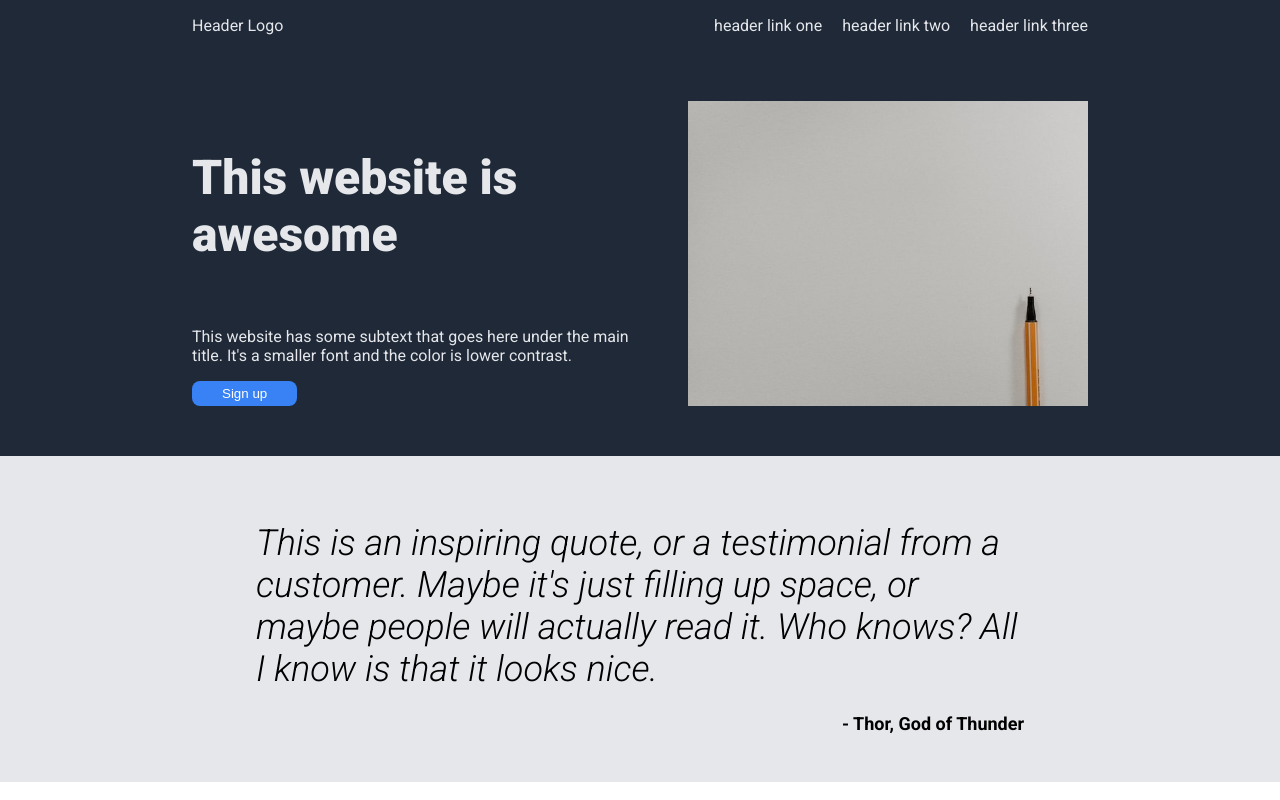
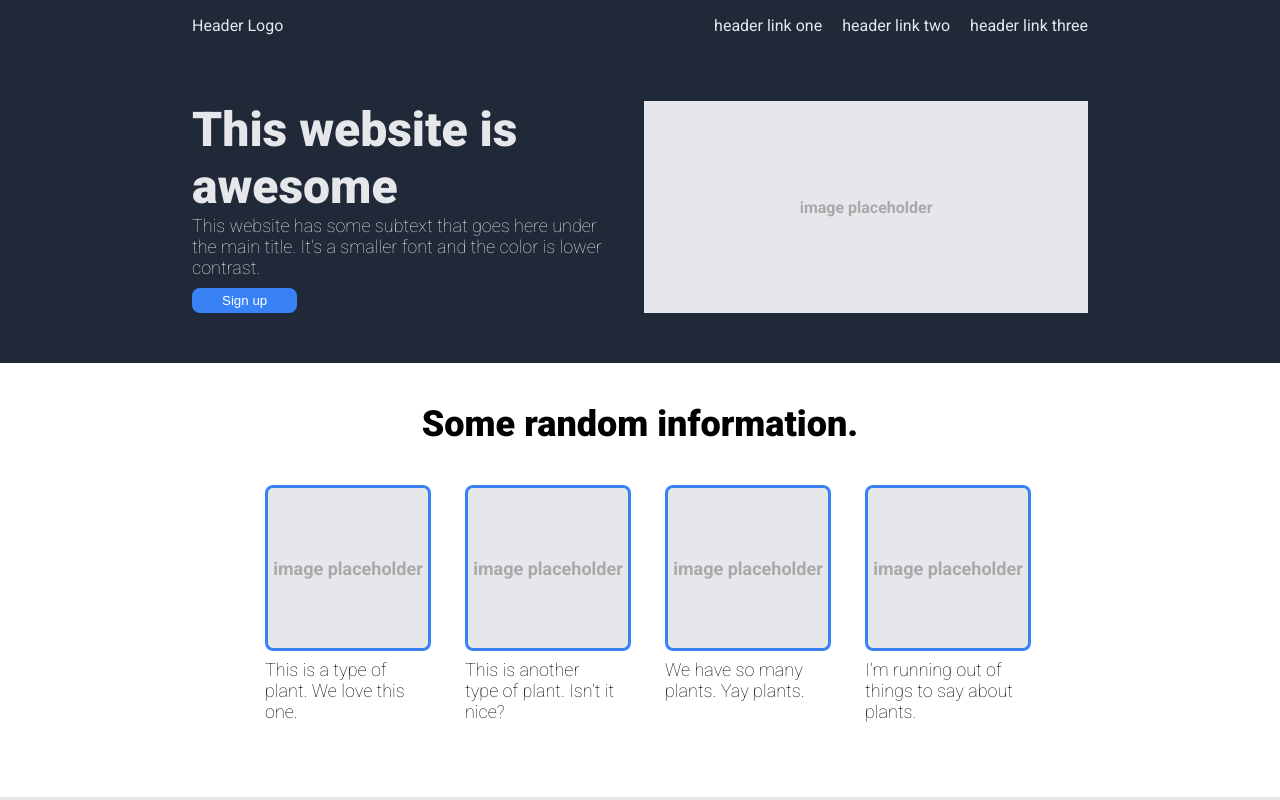
Before and after one commit to eddie-koby/landing-page, a plain HTML site: page index.html in a window 1280 px wide. Shown: the top 800 px of the page. Drawn offline with Linux system fonts and the light colour scheme.

Commit message:
Add Informational Picture Section (Section 2)
Added section 2 to the landing page.

```diff
--- a/index.html
+++ b/index.html
@@ -6,7 +6,7 @@
         <link rel="stylesheet" href="style.css">
         <link rel="preconnect" href="https://fonts.googleapis.com">
         <link rel="preconnect" href="https://fonts.gstatic.com" crossorigin>
-        <link href="https://fonts.googleapis.com/css2?family=Roboto:ital,wght@0,400;0,700;0,900;1,300&display=swap" rel="stylesheet">
+        <link href="https://fonts.googleapis.com/css2?family=Roboto:ital,wght@0,100;0,400;0,700;0,900;1,100;1,300&display=swap" rel="stylesheet">
     </head>
     <body>
         <div class="one">
@@ -21,14 +21,38 @@
             <div class="header2">
                 <div class="header-col">
                     <p class="hero">This website is awesome</p>
-                    <p>This website has some subtext that goes here under the main title. It's a
+                    <p class="subtext">This website has some subtext that goes here under the main title. It's a
                         smaller font and the color is lower contrast.</p>
                     <button>Sign up</button>
                 </div>
-                <img src="./images/placeholder.jpg">
+                <div class="image-placeholder-header">
+                    <h4>image placeholder</h4>
+                </div>
+                <!-- <img src="./images/placeholder.jpg"> -->
             </div>
         </div>
-        <div class="two"></div>
+        <div class="two">
+            <div class="title">Some random information.</div>
+
+            <div class="container">
+                <div class="info">
+                    <div class="image-placeholder"><h4>image placeholder</h4></div>
+                    <div class="text">This is a type of plant. We love this one.</div>
+                </div>
+                <div class="info">
+                    <div class="image-placeholder"><h4>image placeholder</h4></div>
+                    <div class="text">This is another type of plant. Isn't it nice?</div>
+                </div>
+                <div class="info">
+                    <div class="image-placeholder"><h4>image placeholder</h4></div>
+                    <div class="text">We have so many plants. Yay plants.</div>
+                </div>
+                <div class="info">
+                    <div class="image-placeholder"><h4>image placeholder</h4></div>
+                    <div class="text">I'm running out of things to say about plants.</div>
+                </div>
+            </div>
+        </div>
         <div class="three">
             <p class="quote"><em>This is an inspiring quote, or a testimonial from a customer. Maybe it's just
                 filling up space, or maybe people will actually read it. Who knows? All I know is
--- a/style.css
+++ b/style.css
@@ -38,6 +38,21 @@ button {
 .hero {
     font-weight: 900;
     font-size: 48px;
+}
+
+.header-col > p {
+    margin-block-start: 0px;
+    margin-block-end: 0px;
+}
+
+.header-col > button {
+    margin-top: 10px;
+}
+
+.subtext {
+    font-size: 18px;
+    color: #E5E7EB;
+    font-weight: 50;
 }
 
 .one,
@@ -110,3 +125,63 @@ button {
     font-style: italic;
     font-weight: 300;
 }
+
+.image-placeholder-header {
+    display: flex;
+    height: auto;
+    width: 600px;
+    background-color: #E5E7EB;
+    flex-shrink: 0.5;
+}
+
+.image-placeholder-header > h4 {
+    color: darkgray;
+    text-align: center;
+    width: 100%;
+    align-self: center;
+}
+
+.two {
+    display: flex;
+    flex-direction: column;
+}
+
+.title {
+    align-self: center;
+    font-size: 36px;
+    font-weight: 900;
+    margin: 40px;
+}
+
+.container {
+    display: flex;
+    justify-content: center;
+    gap: 50px;
+    margin-bottom: 75px;
+}
+
+.info {
+    max-width: 150px;
+    font-size: 18px;
+    font-weight: 100;
+}
+
+
+.image-placeholder {
+    width: 150px;
+    height: 150px;
+    background-color: #E5E7EB;
+    border-color: #3882f6;
+    display: flex;
+    border-radius: 8px;
+    margin-bottom: 8px;
+    border-style: solid;
+    padding: 5px;
+}
+
+.image-placeholder > h4 {
+    color: darkgray;
+    text-align: center;
+    width: 100%;
+    align-self: center;
+}
```
